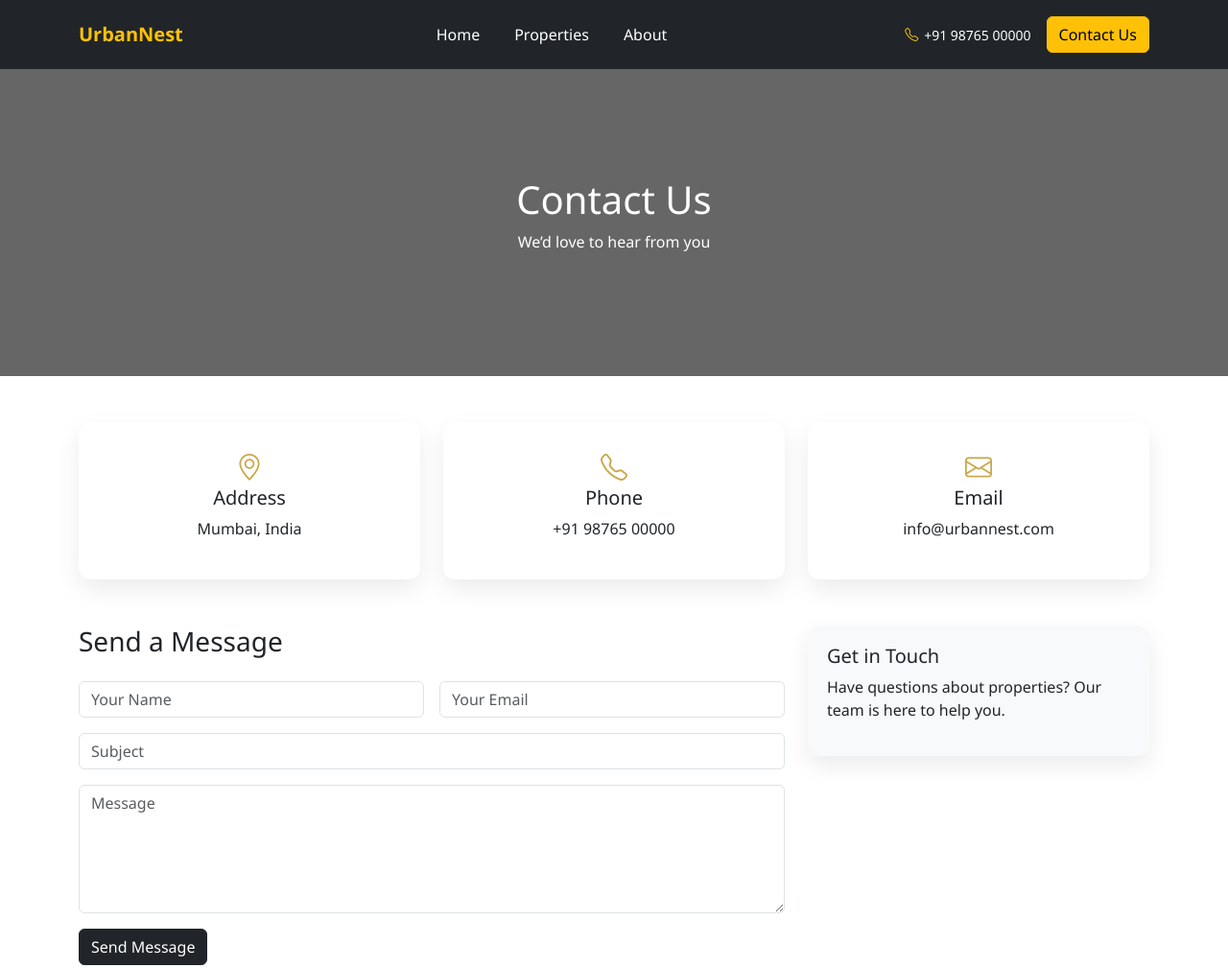
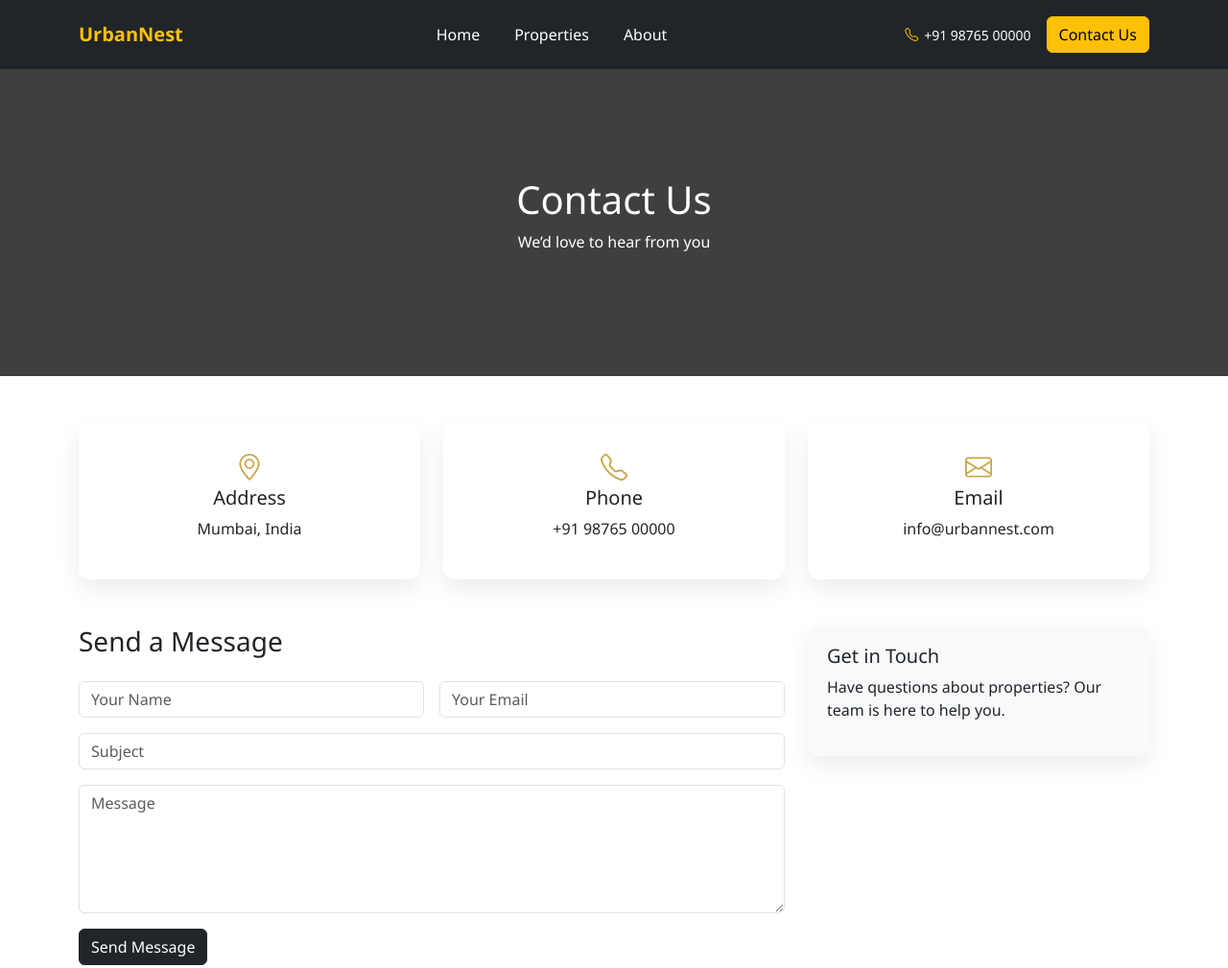
Before and after one commit to Yashas1001/UrbanNest-website, a plain HTML site: page contact.html in a window 1280 px wide. Shown: the top 1009 px of the page at 96% size. Drawn offline with nearby package versions, Linux system fonts and the light colour scheme; the site is published under a folder, as on GitHub Pages, so addresses that start at the root find nothing.

Commit message:
Update style.css

```diff
--- a/assets/css/style.css
+++ b/assets/css/style.css
@@ -655,7 +655,7 @@ a{
 
 .contact-hero {
     height: 40vh;
-    background: url('/assets/images/hero.png') center/cover no-repeat;
+    background: url('../images/hero.png') center/cover no-repeat;
     display: flex;
     align-items: center;
     position: relative;
```
